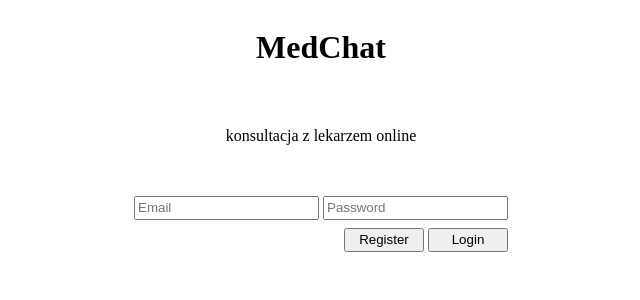
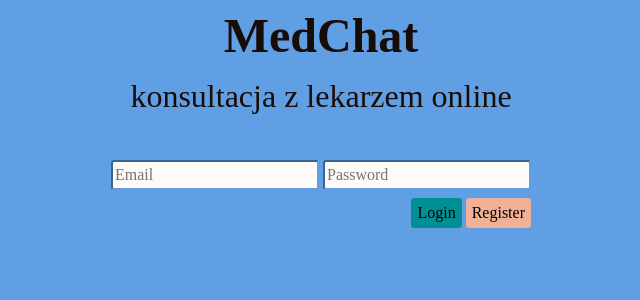
Before and after one commit to GuminskiAdrian/medChat, a React (Vite) app: page / in a window 1280 px wide. Shown: the top 300 px of the page, without its empty margins (319-959 px from the left). Built offline with nearby package versions, Linux system fonts and the light colour scheme.

Commit message:
dodanie styli do okna logowania/rejestracji i chatList, ChatRoom pozostaje do poprawy

```diff
--- a/src/App.tsx
+++ b/src/App.tsx
@@ -6,6 +6,7 @@ import Login from './components/Login';
 import ChatList from './components/ChatList';
 import Register from './components/Register';
 import ChatRoom from './components/ChatRoom';
+import './styles/reset.css';
 
 
 
--- a/src/components/Login.tsx
+++ b/src/components/Login.tsx
@@ -4,7 +4,7 @@ import React, { useState } from "react";
 import { useHistory } from "react-router-dom"; // Import useHistory
 import { auth } from "../firebaseConfig";
 import { signInWithEmailAndPassword } from "firebase/auth";
-import '../styles/Login.css';
+import "../styles/Login.css";
 
 const Login: React.FC = () => {
     const [email, setEmail] = useState("");
@@ -27,8 +27,10 @@ const Login: React.FC = () => {
 
     return (
         <div className="LoginContainer">
-            <h1>MedChat</h1>
-            <p>konsultacja z lekarzem online</p>
+            <div className="info">
+                <h1>MedChat</h1>
+                <p>konsultacja z lekarzem online</p>
+            </div>
             <div className="inputContainer">
                 <div className="inputs">
                     <input
@@ -45,8 +47,8 @@ const Login: React.FC = () => {
                     />
                 </div>
                 <div className="buttons">
+                    <button onClick={handleLogin}>Login</button>
                     <button onClick={handleRegister}>Register</button>
-                    <button onClick={handleLogin}>Login</button>
                 </div>
             </div>
         </div>
--- a/src/styles/ChatList.css
+++ b/src/styles/ChatList.css
@@ -1,6 +1,20 @@
+@import url(./colors.css);
+
+body {
+    background-color: var(--background);
+    color: var(--text);
+}
+
 .ChatListContainer {
-    width: 100%;
+    width: 70%;
+    min-height: 30vh;
+    margin: 0 auto;
+
+    background-color: var(--accent);
+    border-radius: 0.2rem;
+
     display: grid;
+    grid-template-rows: 1fr 1fr 2fr;
     justify-content: center;
     align-items: center;
 
@@ -10,7 +24,7 @@
         li {
             margin-bottom: 0.25rem;
             a {
-                color: white;
+                color: var(--text);
                 text-decoration: none;
             }
         }
--- a/src/styles/ChatRoom.css
+++ b/src/styles/ChatRoom.css
@@ -1,3 +1,5 @@
+@import url(./colors.css);
+
 .ChatRoomContainer {
     width: 100%;
     max-width: 600px;
@@ -5,14 +7,12 @@
     padding: 10px;
     display: flex;
     flex-direction: column;
-}
 
     .messagesContainer {
         flex-grow: 1;
         overflow-y: auto;
         margin-bottom: 10px;
         color: black;
-}
 
         .message {
             padding: 10px;
@@ -20,6 +20,7 @@
             margin-bottom: 10px;
             max-width: 60%;
             word-wrap: break-word;
+
         }
 
         .currentUser {
@@ -33,3 +34,5 @@
             align-self: flex-start;
             text-align: left;
         }
+    }
+}
--- a/src/styles/Login.css
+++ b/src/styles/Login.css
@@ -1,12 +1,24 @@
+@import url(./colors.css);
+
 .LoginContainer {
     width: 100%;
+    height: 100vh;
+    background-color: var(--accent);
+
     margin: 0 auto;
     display: grid;
-    grid-template-rows: 1fr 1fr 1fr;
-    gap: 0.5rem;
+    grid-template-rows: 1fr 1fr 3fr;
     justify-content: center;
-    align-items: center;
+    align-items: start;
     text-align: center;
+
+    .info {
+        h1 {
+            font-size: 3rem;
+        }
+        p {
+            font-size: 2rem;
+        }
     }
 
     .inputContainer {
@@ -20,13 +32,29 @@
             width: 100%;
             display: flex;
             gap: 0.25rem;
+
+            input {
+                background-color: var(--background);
+                border-color: var(--accent);
+                border-radius: 0.2rem;
+                color: var(--text);
+            }
         }
 
         .buttons {
             justify-content: right;
             button {
-            width: 5rem;
-            height: 1.5rem;
+                border-radius: 0.2rem;
+                border: 0px;
+            }
+            :nth-child(1) {
+                border-color: var(--secondary);
+                background-color: #009094;
+            }
+            :nth-child(2) {
+                border-color: var(--primary);
+                background-color: #F0B196;
             }
         }
     }
+}
--- /dev/null
+++ b/src/styles/colors.css
@@ -0,0 +1,7 @@
+:root{
+    --text: #180C07;
+    --background: #FEFAF8;
+    --primary: #ED5913;
+    --secondary: #B2F576;
+    --accent: #609fe4;
+}
--- /dev/null
+++ b/src/styles/reset.css
@@ -0,0 +1,46 @@
+/*
+  1. Use a more-intuitive box-sizing model.
+*/
+*, *::before, *::after {
+    box-sizing: border-box;
+  }
+  /*
+    2. Remove default margin
+  */
+  * {
+    margin: 0;
+  }
+  /*
+    Typographic tweaks!
+    3. Add accessible line-height
+    4. Improve text rendering
+  */
+  body {
+    line-height: 1.5;
+    -webkit-font-smoothing: antialiased;
+  }
+  /*
+    5. Improve media defaults
+  */
+  img, picture, video, canvas, svg {
+    display: block;
+    max-width: 100%;
+  }
+  /*
+    6. Remove built-in form typography styles
+  */
+  input, button, textarea, select {
+    font: inherit;
+  }
+  /*
+    7. Avoid text overflows
+  */
+  p, h1, h2, h3, h4, h5, h6 {
+    overflow-wrap: break-word;
+  }
+  /*
+    8. Create a root stacking context
+  */
+  #root, #__next {
+    isolation: isolate;
+  }
```
Lines whose indentation alone changed are shown as unchanged.
